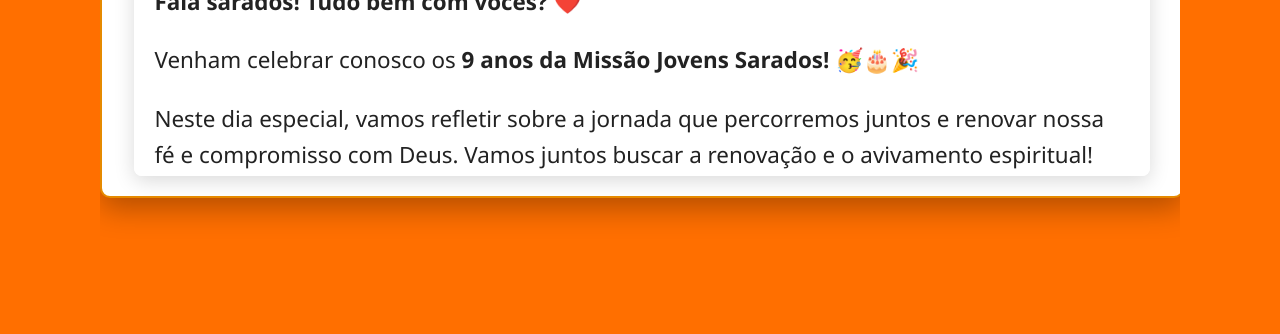
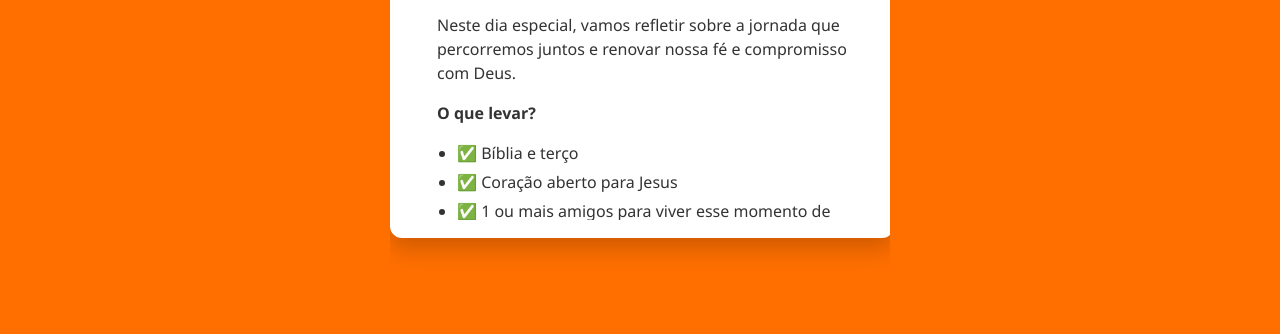
Before and after one commit to domingswxv/Kairos2, a plain HTML site: page index.html in a window 1280 px wide. Shown: the part 466-800 px from the top of the page. Drawn offline with Linux system fonts and the light colour scheme.

Commit message:
Update index.html

```diff
--- a/index.html
+++ b/index.html
@@ -1,14 +1,14 @@
 <!DOCTYPE html>
 <html lang="pt-BR">
 <head>
-  <meta charset="UTF-8" />
+  <meta charset="UTF-8">
   <title>Convite Jovens Sarados</title>
   <style>
     html, body {
       margin: 0;
       padding: 0;
       height: 100%;
-      background: #FF6F00; /* Fundo laranja vibrante */
+      background: #FF6F00; /* Laranja */
       font-family: 'Segoe UI', sans-serif;
       display: flex;
       justify-content: center;
@@ -18,10 +18,9 @@
 
     .envelope-container {
       position: relative;
-      width: 95vw;
-      max-width: 1080px;
-      height: 65vh;
-      max-height: 1560px;
+      width: 90vw;
+      max-width: 500px;
+      height: 75vh;
       background: transparent;
       perspective: 1000px;
     }
@@ -29,13 +28,12 @@
     .envelope-body {
       width: 100%;
       height: 100%;
+      background: #fff; /* Branco */
+      border: 2px solid #fff;
+      box-shadow: 0 10px 25px rgba(0,0,0,0.2);
+      border-radius: 12px;
       position: relative;
-      background: #fff; /* Carta branca */
-      border: 2px solid #e68a00; /* borda laranja escuro */
-      box-shadow: 0 10px 30px rgba(0,0,0,0.3);
-      z-index: 1;
       overflow: hidden;
-      border-radius: 10px;
     }
 
     .envelope-flap {
@@ -44,15 +42,12 @@
       left: 0;
       width: 0;
       height: 0;
-      border-left: 50% solid transparent;
-      border-right: 50% solid transparent;
-      border-bottom: 25vh solid #fff; /* flap branco */
+      border-left: 45vw solid transparent;
+      border-right: 45vw solid transparent;
+      border-bottom: 25vh solid #fff; /* Branco */
       transform-origin: top center;
-      transition: transform 1.2s ease-in-out;
+      transition: transform 1s ease-in-out;
       z-index: 2;
-      border-radius: 0 0 10px 10px;
-      border-left-color: transparent;
-      border-right-color: transparent;
     }
 
     .envelope-flap.open {
@@ -62,20 +57,19 @@
     .letter {
       position: absolute;
       top: 25vh;
-      left: 3%;
-      width: 94%;
-      height: calc(100% - 25vh - 20px);
-      background: #fff; /* carta branca */
+      left: 5%;
+      width: 90%;
+      height: calc(100% - 27vh);
+      background: #fff;
       padding: 20px;
       box-sizing: border-box;
       border-radius: 8px;
       opacity: 0;
-      transform: translateY(40px);
-      transition: transform 1s ease, opacity 1s ease;
-      box-shadow: 0 5px 20px rgba(0,0,0,0.15);
-      z-index: 0;
+      transform: translateY(30px);
+      transition: transform 0.8s ease, opacity 0.8s ease;
       overflow-y: auto;
-      color: #222;
+      color: #333;
+      z-index: 1;
     }
 
     .letter.show {
@@ -85,39 +79,23 @@
 
     .letter h2 {
       margin-top: 0;
-      font-size: 2.5rem;
-      color: #8b0000;
+      font-size: 1.5rem;
+      color: #c62828;
       text-align: center;
     }
 
-    .letter p {
-      font-size: 1.4rem;
-      line-height: 1.6;
-      color: #222;
+    .letter p, .letter ul {
+      font-size: 1rem;
+      line-height: 1.5;
     }
 
     .letter ul {
-      padding-left: 25px;
-      margin-top: 10px;
-      margin-bottom: 15px;
+      padding-left: 20px;
+      margin: 10px 0;
     }
 
     .letter li {
-      margin-bottom: 10px;
-      font-size: 1.3rem;
-    }
-
-    /* Scrollbar estilizado para o letter */
-    .letter::-webkit-scrollbar {
-      width: 8px;
-    }
-    .letter::-webkit-scrollbar-track {
-      background: #ddd;
-      border-radius: 8px;
-    }
-    .letter::-webkit-scrollbar-thumb {
-      background: #999;
-      border-radius: 8px;
+      margin-bottom: 5px;
     }
   </style>
 </head>
@@ -129,13 +107,8 @@
       <div class="letter" id="letter">
         <h2>📬 Convite Jovens Sarados</h2>
         <p><strong>Fala sarados! Tudo bem com vocês? ❤️</strong></p>
-        <p>
-          Venham celebrar conosco os <strong>9 anos da Missão Jovens Sarados! 🥳🎂🎉</strong>
-        </p>
-        <p>
-          Neste dia especial, vamos refletir sobre a jornada que percorremos juntos e renovar nossa fé e compromisso com Deus.
-          Vamos juntos buscar a renovação e o avivamento espiritual!
-        </p>
+        <p>Venham celebrar conosco os <strong>9 anos da Missão Jovens Sarados! 🥳🎂🎉</strong></p>
+        <p>Neste dia especial, vamos refletir sobre a jornada que percorremos juntos e renovar nossa fé e compromisso com Deus.</p>
         <p><strong>O que levar?</strong></p>
         <ul>
           <li>✅ Bíblia e terço</li>
@@ -157,7 +130,7 @@
     setTimeout(() => {
       document.getElementById('flap').classList.add('open');
       document.getElementById('letter').classList.add('show');
-    }, 3000);
+    }, 2000);
   </script>
 
 </body>
```
